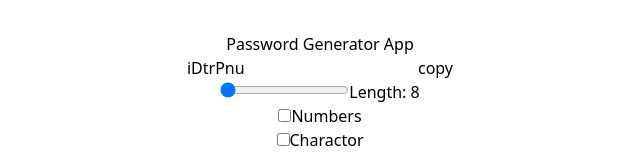
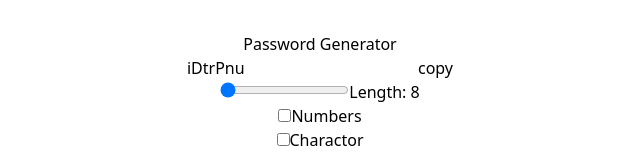
Before and after one commit to Pradeeptamta3225/React_Project, a React (Vite) app in the folder 05passwordgenerator/: page / in a window 1280 px wide. Shown: the top 160 px of the page, without its empty margins (320-960 px from the left). Built offline with nearby package versions, Linux system fonts and the light colour scheme.

Commit message:
remove text

```diff
--- a/05passwordgenerator/src/App.jsx
+++ b/05passwordgenerator/src/App.jsx
@@ -43,7 +43,7 @@ useEffect(() => {passwordGenerator()}
   return (
     <>
      <div className="w-full max-w-md mx-auto shadow-md rounded-lg px-4 py-3 my-8 bg-gray-800 text-orange-500">
-      <h1 className='text-white text-center my-3'>Password Generator App</h1>
+      <h1 className='text-white text-center my-3'>Password Generator </h1>
     <div className="flex shadow rounded-lg overflow-hidden mb-4">
         <input
             type="text"
```
